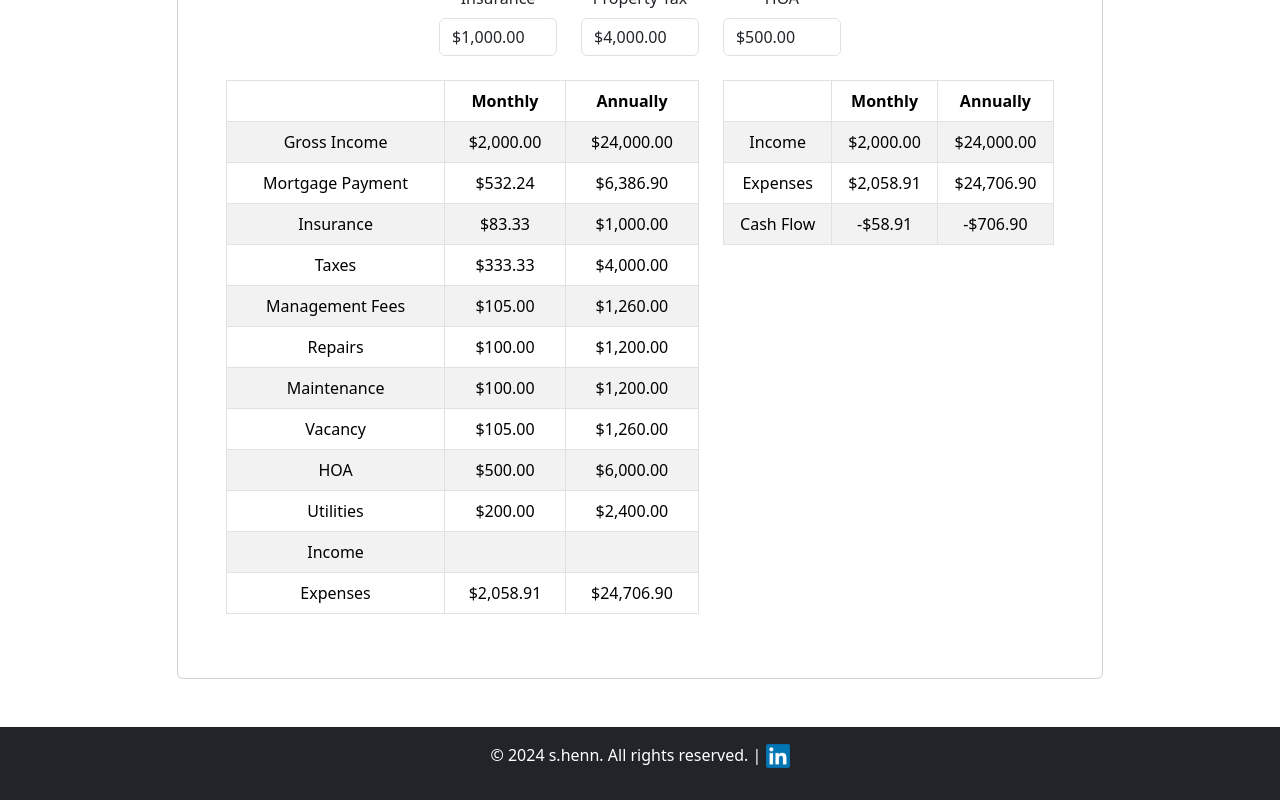
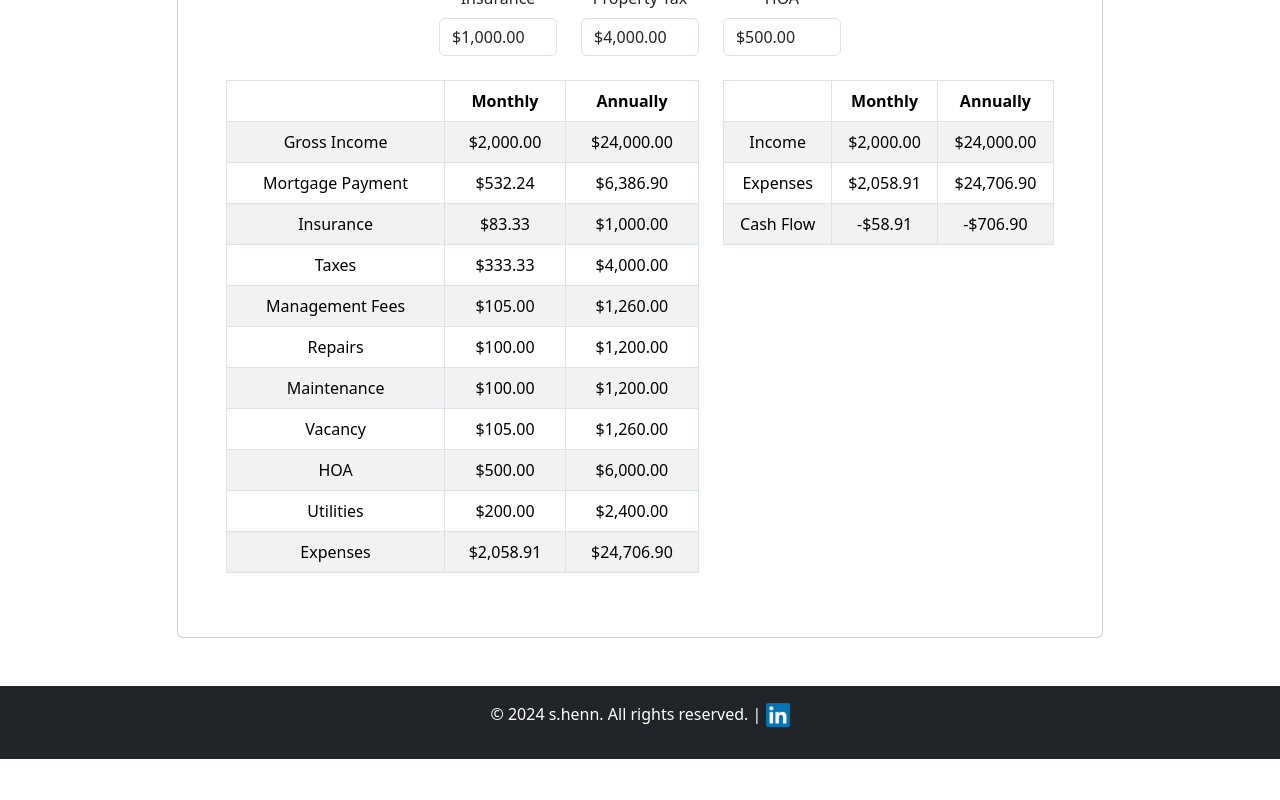
Before and after one commit to HennDev/Portfolio, a React (Vite) app: page /reic in a window 1280 px wide. Shown: the part 1151-1951 px from the top of the page. After the commit the page ends 1910 px from the top, so only its background shows below. Built offline with nearby package versions, Linux system fonts and the light colour scheme.

Commit message:
fix table

```diff
--- a/src/Tools/REIC.tsx
+++ b/src/Tools/REIC.tsx
@@ -550,11 +550,6 @@ const REIC = () => {
                     <td>{formatCurrency(financialData.expense.utilities.annually)}</td>
                   </tr>
                   <tr>
-                    <td>Income</td>
-                    <td></td>
-                    <td></td>
-                  </tr>
-                  <tr>
                     <td>Expenses</td>
                     <td>{sumMonthlyExpenses()}</td>
                     <td>{sumAnnualExpenses()}</td>
@@ -600,7 +595,7 @@ const REIC = () => {
 		<Container className="mt-5 mb-5">
 			<h2 className="text-center mb-5">Rental Property Calculator</h2>
 			<Row className="justify-content-md-center">
-				<Col md={10}>
+				<Col sm={10}>
 					<Card>
 						<Card.Header>
               This tool rovides data analysis for potential rental property investments.
```
